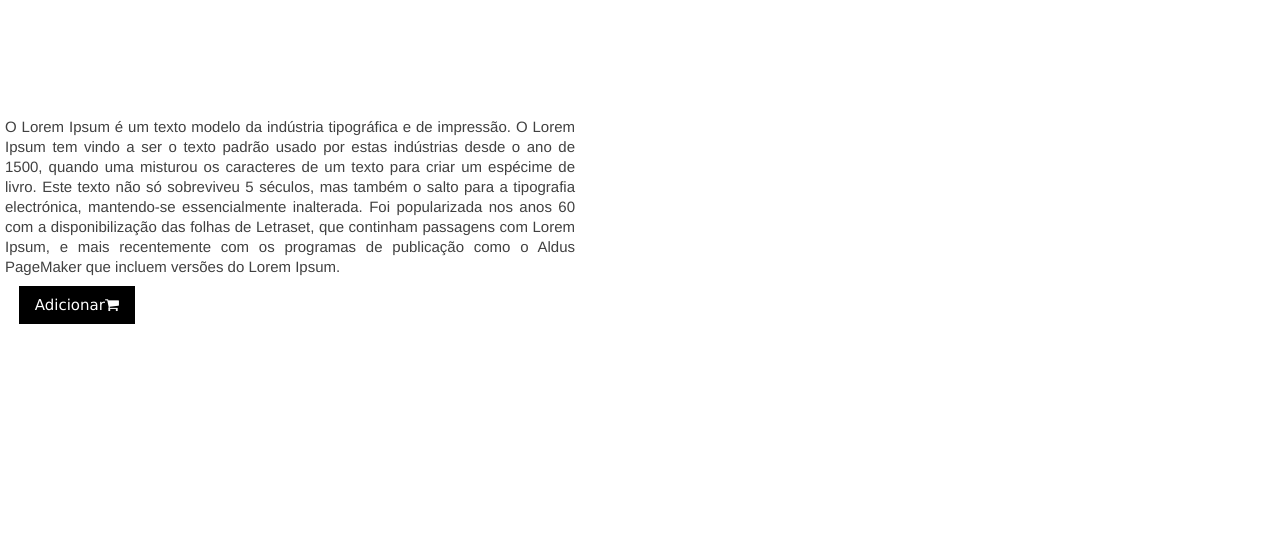
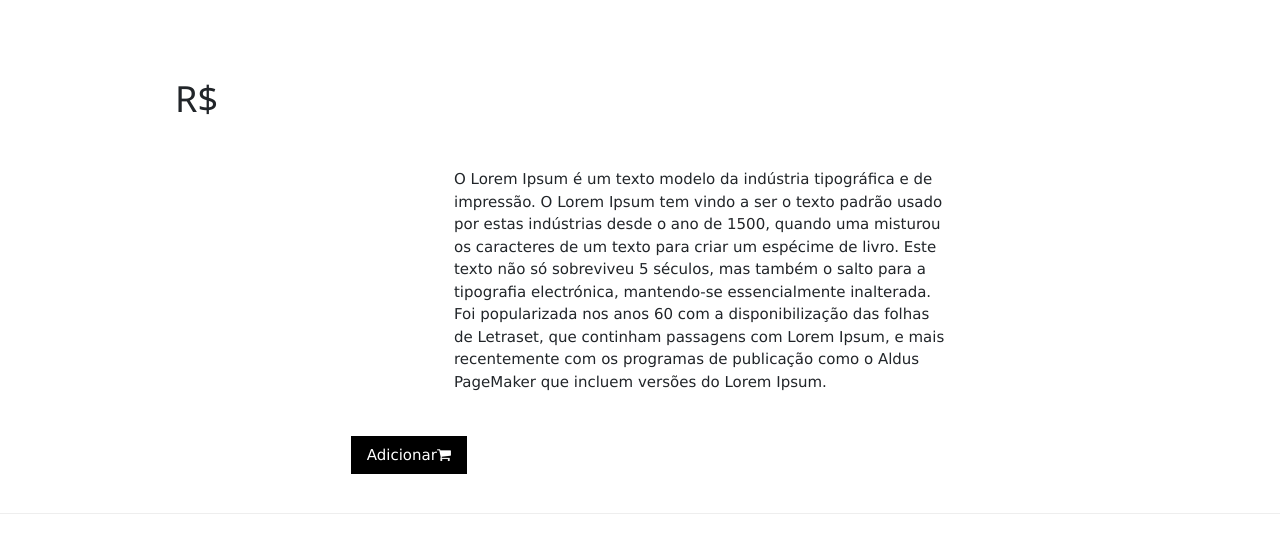
Before and after one commit to rnumata/PHP-Projeto_UP, a PHP site: page /detalhes.php in a window 1280 px wide. Shown: the part 53-606 px from the top of the page. Run offline with PHP 8.4, Linux system fonts and the light colour scheme; data comes from the database, SQL or seed files in the repository; data that the repository does not hold is empty; some libraries are stand-ins or nearby versions.

Commit message:
Add files via upload

```diff
--- a/Projeto_PHP/cadastro.php
+++ b/Projeto_PHP/cadastro.php
@@ -39,11 +39,12 @@
     //Variavel $lista_estados recebe um array associativo da função listarestados
     $lista_estados = listarestados();
 
+
 ?>
 
 
 
-<html lang="en">
+<html lang="pt-br">
 <head>
 
     <meta charset="UTF-8">
--- a/Projeto_PHP/detalhes.php
+++ b/Projeto_PHP/detalhes.php
@@ -12,6 +12,7 @@
     $itens = listaritem($id);
 
 
+
 ?>
 
 
@@ -21,12 +22,41 @@
     <meta charset="UTF-8">
     <title>Listagem - Item</title>
     <link rel="stylesheet" href="https://stackpath.bootstrapcdn.com/bootstrap/4.3.1/css/bootstrap.min.css" integrity="sha384-ggOyR0iXCbMQv3Xipma34MD+dH/1fQ784/j6cY/iJTQUOhcWr7x9JvoRxT2MZw1T" crossorigin="anonymous">
-    <link rel="stylesheet" type="text/css" href="estilo.css"/>
+
     <link rel="stylesheet" href="https://www.w3schools.com/w3css/4/w3.css">
     <link rel="stylesheet" href="https://fonts.googleapis.com/css?family=Roboto">
     <link rel="stylesheet" href="https://fonts.googleapis.com/css?family=Montserrat">
     <link rel="stylesheet" href="https://cdnjs.cloudflare.com/ajax/libs/font-awesome/4.7.0/css/font-awesome.min.css">
 
+    <style>
+
+        .container{
+            width: 900px;
+            height: 350px;
+            margin: 0 auto;
+        }
+
+        .descricao{
+            width: 600px;
+            height: 350px;
+            border: 1px solid #fff;
+            margin-left: 10px;
+            padding-top: 100px;
+            text-align: left;
+        }
+
+        .image-content{
+            width: 290px;
+            height: 350px;
+            padding: 50px;
+        }
+
+        .card-body{
+            margin-left: 332px;
+        }
+
+
+    </style>
 
 </head>
 <body>
@@ -57,16 +87,22 @@
 
     <br><br><br>
 
-    <div class="row">
-
-            <div class="image-content">
-                <img src="<?=$itens[0]['url']?>">
+    <div class="container marketing">
+        <div class="row featurette">
+            <div class="col-md-3 order-md-1">
+                <a href="compras.php">
+                    <img src="<?=$itens[0]['url']?>">
+                </a>
             </div>
-            <div class="descricao">
+            <div class="col-md-7 descricao order-md-2">
                 <p>
                     O Lorem Ipsum é um texto modelo da indústria tipográfica e de impressão. O Lorem Ipsum tem vindo a ser o texto padrão usado por estas indústrias desde o ano de 1500, quando uma misturou os caracteres de um texto para criar um espécime de livro. Este texto não só sobreviveu 5 séculos, mas também o salto para a tipografia electrónica, mantendo-se essencialmente inalterada. Foi popularizada nos anos 60 com a disponibilização das folhas de Letraset, que continham passagens com Lorem Ipsum, e mais recentemente com os programas de publicação como o Aldus PageMaker que incluem versões do Lorem Ipsum.
                 </p>
+            </div></br>
+            <div class="row">
+                <h1 class="featurette-heading">R$<?=$itens[0]['valor']?> </h1>
             </div>
+        </div>
     </div>
 
 
@@ -76,7 +112,7 @@
         </a>
     </div>
 
-
+    <hr class="featurette-divider">
 
 
 
--- a/Projeto_PHP/funcoesmysql.php
+++ b/Projeto_PHP/funcoesmysql.php
@@ -138,7 +138,7 @@
 
         $pdo = conexao();
 
-        $stmt = $pdo->prepare("SELECT nome, senha FROM cadastro WHERE nome= :nome");
+        $stmt = $pdo->prepare("SELECT id, nome, senha FROM cadastro WHERE nome= :nome");
 
         $stmt-> bindParam(":nome", $usuario);
 
```
Also changed, not shown: Projeto_PHP/carrinho.php (+21 -17 lines), Projeto_PHP/login.php (+3 -9 lines), 2 other files.
